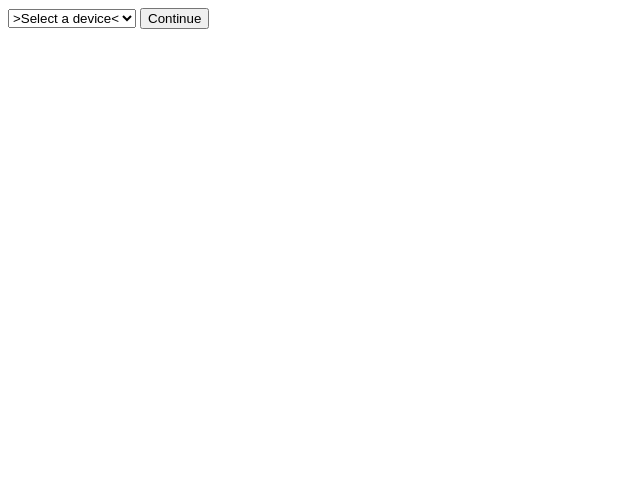
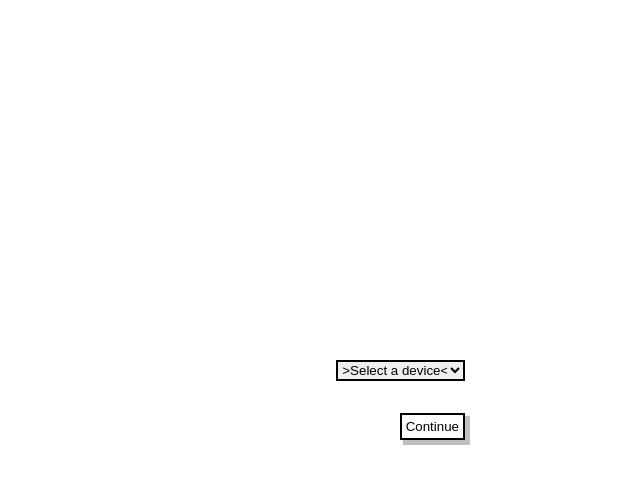
Before and after one commit to halfninja/attendance-monitoring, an Electron app: page src/index.html in a window 800 px wide. Shown: the whole page, without its empty margins (0-640 px from the left). Drawn offline with Linux system fonts and the light colour scheme.

Commit message:
made usb selector fit the vibe

```diff
--- a/src/assets/style.css
+++ b/src/assets/style.css
@@ -2,7 +2,7 @@ body {
     font-family: Indie Flower;
 }
 
-#locationForm {
+#locationForm, .usbInputParent {
     top: 50%;
     left: 50%;
     transform: translate(-50%, -50%);
@@ -13,7 +13,7 @@ body {
     justify-content: center;
     align-items: end;
 }
-.locationFormInput {
+.locationFormInput, .usbInput {
     width: 99%;
     border: 2px solid #000;
     transition: scale 0.2s;
@@ -26,7 +26,8 @@ body {
     background-color: transparent;
     border: 2px solid #000;
     box-shadow: 4px 4px 0px 1px rgba(0, 0, 0, 0.25);
-    width: 40%;
+    width: fit-content;
+    padding: 4px 4px;
     transition: box-shadow 0.2s;
 }
 .submitButton:hover {
--- a/src/index.html
+++ b/src/index.html
@@ -8,11 +8,14 @@
 </head>
 <body>
     <div id="main">
-        <select id="usbSelector">
-            <option value="">>Select a device<</option>
-            <option value="mock">Mock Reader</option>
-        </select>
-        <button id="usbSelectorButton">Continue</button>
+        <div class="usbInputParent">
+            <select id="usbSelector" class="usbInput">
+                <option value="">>Select a device<</option>
+                <option value="mock">Mock Reader</option>
+            </select>
+            <p id="inputError"></p>
+            <button id="usbSelectorButton" class="submitButton">Continue</button>
+        </div>
     </div>
 </body>
 </html>
--- a/src/preload.js
+++ b/src/preload.js
@@ -153,7 +153,7 @@ const setupConnection =  async () => {
     document.getElementById('usbSelectorButton').addEventListener(('click'), () => {
             const path = document.getElementById('usbSelector').value;
             if (path == '') {
-                alert('Please select an option');
+                document.getElementById('inputError').innerText = 'Location must be at least one character.';
                 return setupConnection();
             }
             if (path == 'mock') {
```
